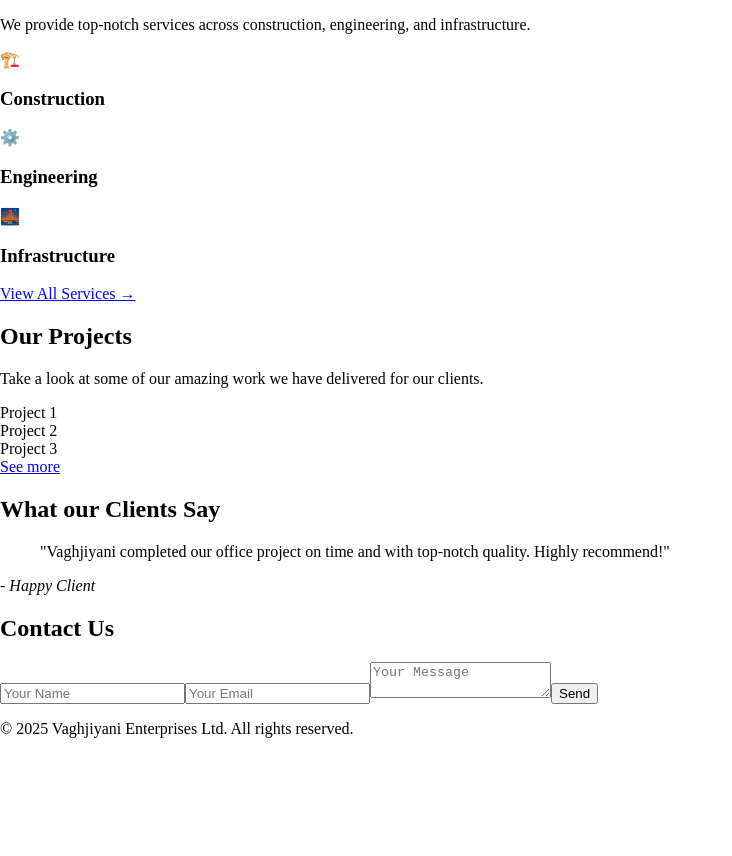
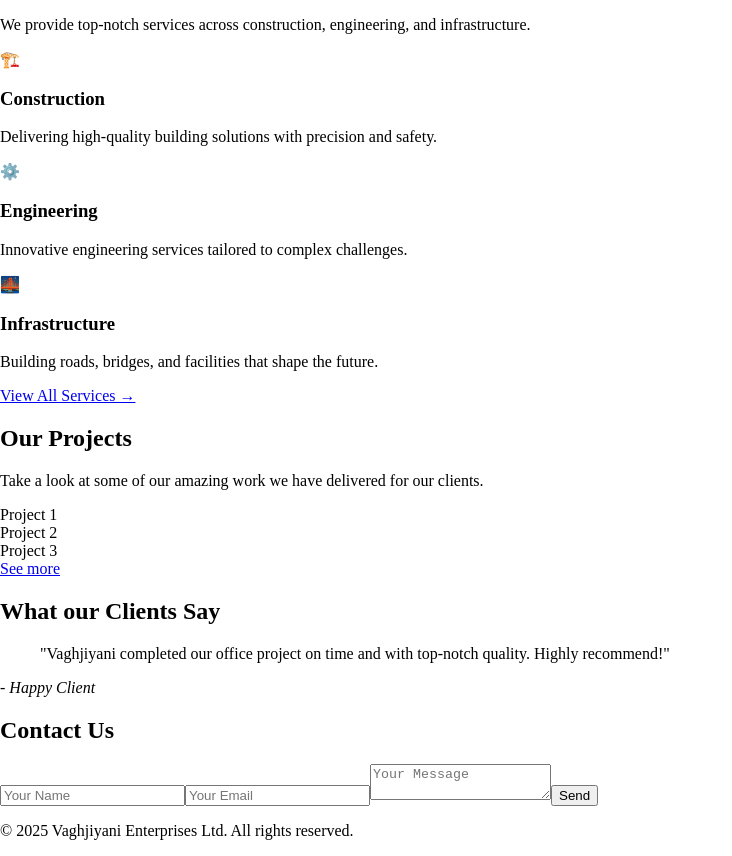
Before and after one commit to Eshhaa11/Vaghjiyani, a React (Create React App) app in the folder frontend/: page / in a window 1280 px wide. Shown: the part 1540-2396 px from the top of the page, without its empty margins (0-732 px from the left). Before the commit the page ends 2294 px from the top, so only its background shows below. Built offline with nearby package versions, Linux system fonts and the light colour scheme.

Commit message:
added export default

```diff
--- a/frontend/src/components/services.jsx
+++ b/frontend/src/components/services.jsx
@@ -1,24 +1,23 @@
 import React from "react";
 import { Link } from "react-router-dom";
 import "../styles/services.css";
-import { title } from "framer-motion/client";
 
 const Services = () => {
   const services = [
     {
       title: "Construction",
       desc: "Delivering high-quality building solutions with precision and safety.",
-      icon: "🏗️"
+      icon: "🏗️",
     },
     {
       title: "Engineering",
       desc: "Innovative engineering services tailored to complex challenges.",
-      icon: "⚙️"
+      icon: "⚙️",
     },
     {
       title: "Infrastructure",
       desc: "Building roads, bridges, and facilities that shape the future.",
-      icon: "🌉"
+      icon: "🌉",
     },
   ];
 
@@ -27,7 +26,8 @@ const Services = () => {
       <div className="services-header" data-aos="fade-up">
         <h2>Our Services</h2>
         <p>
-        We provide top-notch services across construction, engineering, and infrastructure.
+          We provide top-notch services across construction, engineering, and
+          infrastructure.
         </p>
       </div>
 
@@ -39,10 +39,9 @@ const Services = () => {
             data-aos="fade-up"
             data-aos-delay={index * 200}
           >
-
             <div className="service-icon">{service.icon}</div>
             <h3>{service.title}</h3>
-        <p>{services.desc}</p>
+            <p>{service.desc}</p>
           </div>
         ))}
       </div>
```
Lines whose indentation alone changed are shown as unchanged.
